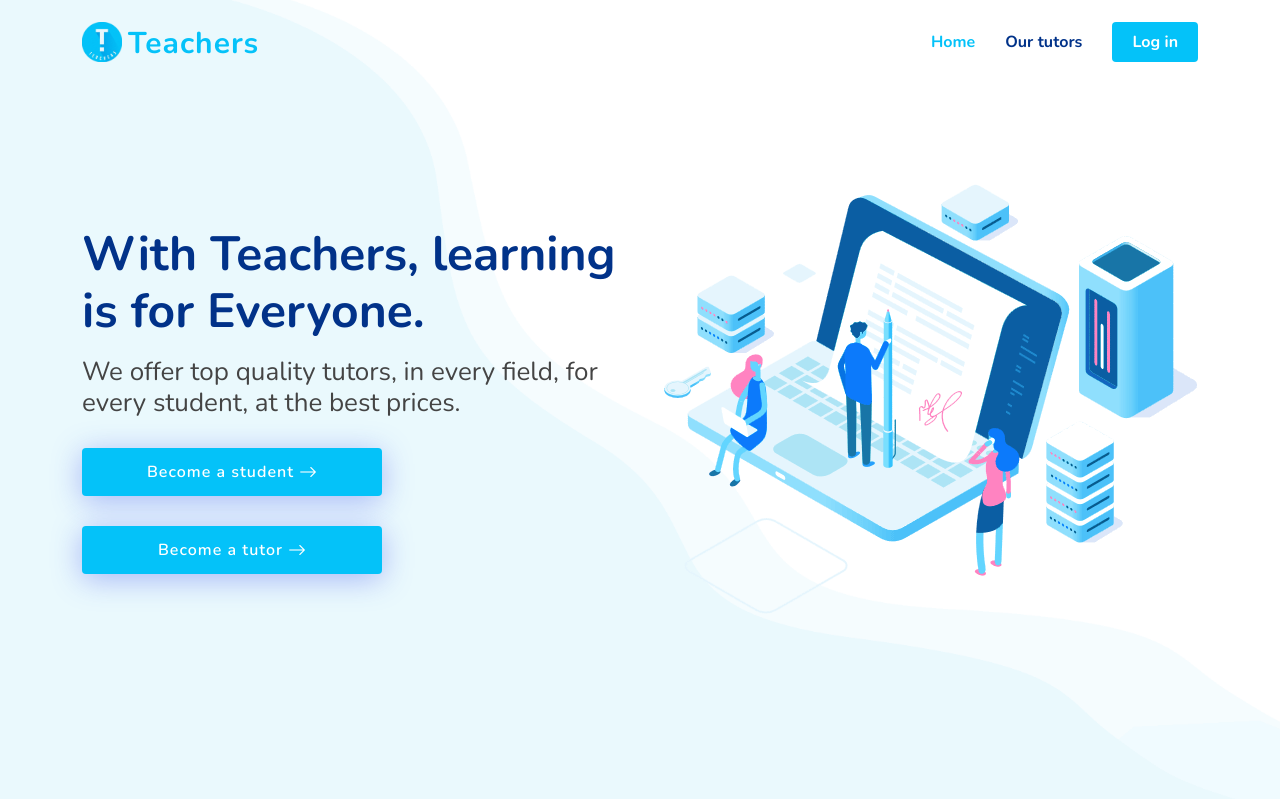
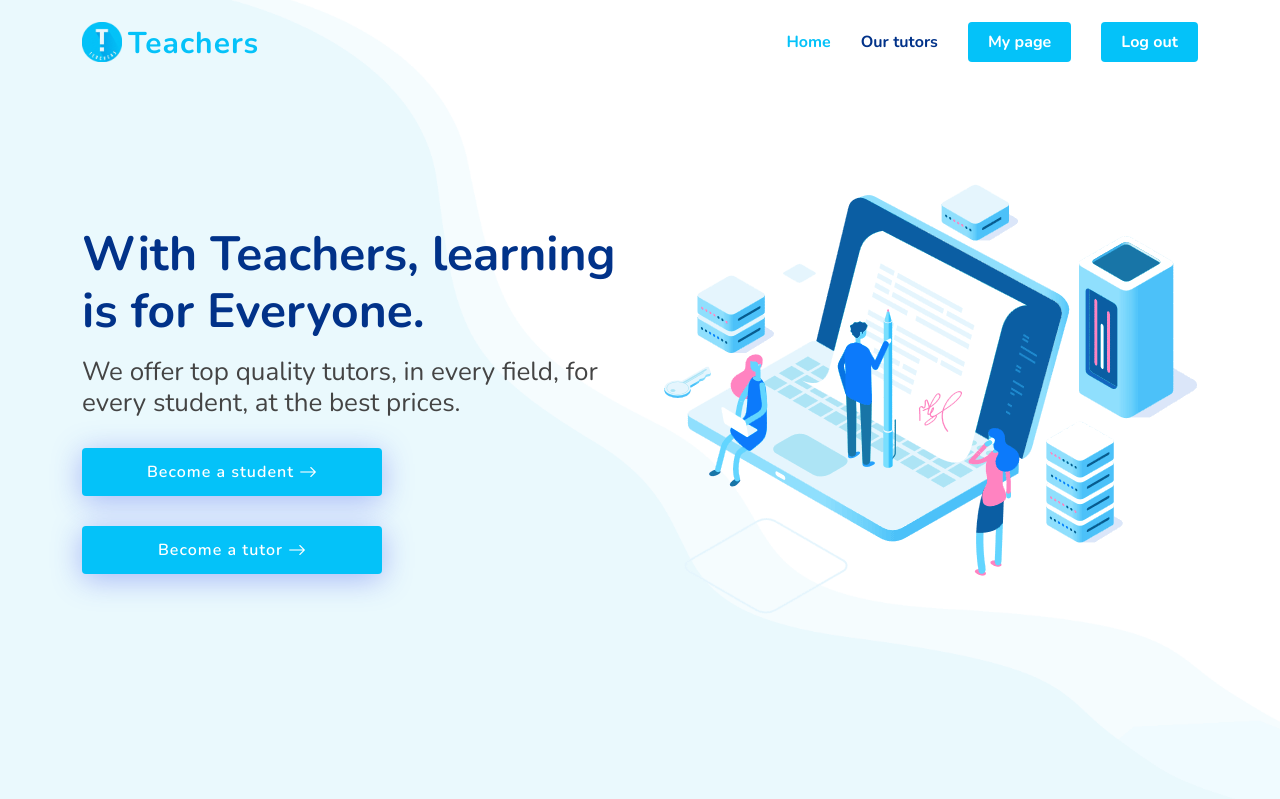
Before and after one commit to YaraChahine/Teachers-Website, a PHP site: page /index.php in a window 1280 px wide. Shown: the top 799 px of the page. Run offline with PHP 8.4, Linux system fonts and the light colour scheme; a user stored in the database is signed in.

Commit message:
Update index.php

```diff
--- a/index.php
+++ b/index.php
@@ -1,3 +1,16 @@
+<?php
+include("connection.php");
+session_start();
+$loggedin = isset($_SESSION["user_id"]);
+if (isset($_SESSION["type"])) {
+$type = $_SESSION["type"];
+if ($type == 1) $target = "admin_page.php";
+elseif ($type == 2) $target = "profile_tutor.php";
+elseif ($type == 3) $target = "profile.php";
+else $target = "admin_page.php";
+}
+?>
+
 <!DOCTYPE html>
 <html lang="en">
 
@@ -72,7 +85,12 @@
               <li><a href="#">Drop Down 4</a></li>
             </ul>
           </li>
-          <li><a class="getstarted scrollto" href="login.php">Log in</a></li>
+          <?php if (!$loggedin) { echo "<li><a class=\"getstarted scrollto\" href=\"login.php\">Log in</a></li>";}
+          else { echo "<li><a class=\"getstarted scrollto\" href=\"" . $target . "\">My page</a></li>";
+            echo "<li><a class=\"getstarted scrollto\" href=\"logout.php\">Log out</a></li>";
+          }
+
+          ?>
         </ul>
         <i class="bi bi-list mobile-nav-toggle"></i>
       </nav><!-- .navbar -->
```
